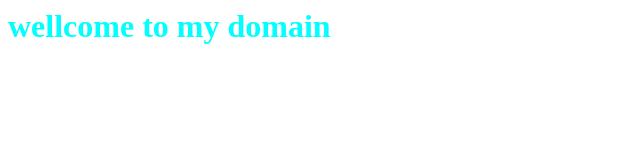
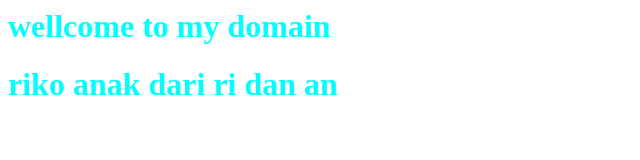
Before and after one commit to MaulStillV1/website, a plain HTML site: page index.html in a window 1280 px wide. Shown: the whole page, without its empty margins (0-640 px from the left). Drawn offline with Linux system fonts and the light colour scheme.

Commit message:
Update index.html

```diff
--- a/index.html
+++ b/index.html
@@ -1,4 +1,5 @@
 <h1>wellcome to my domain</h1>
+<h1>riko anak dari ri dan an</h1>
 <style>
 h1{
   color: cyan;
```
